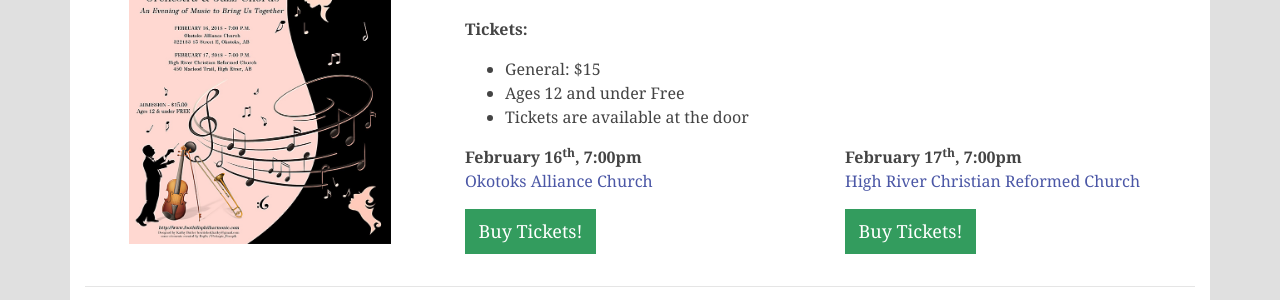
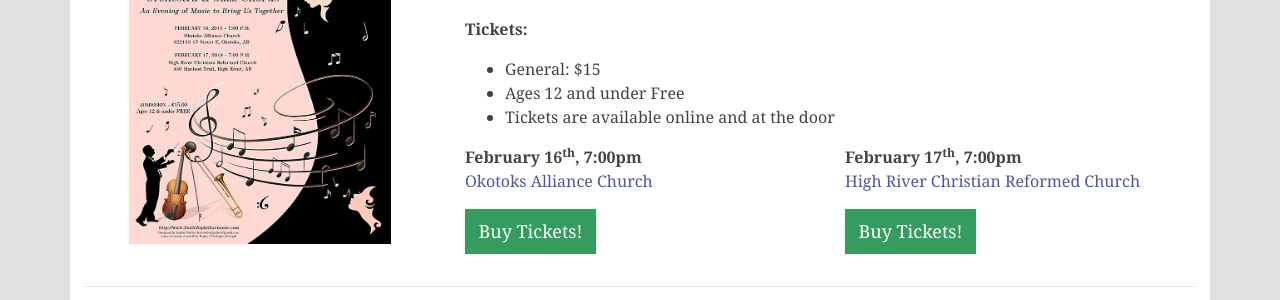
Before and after one commit to percyhanna/fps, a Jekyll site: the page built from concerts.html, in a window 1280 px wide and 1016 px high. Shown: the part 272-572 px from the top of the window. Built offline with Jekyll 4.4.1, drawn with Linux system fonts in a browser that asks for light colours; nearby versions of some CDN libraries; Markdown is read by kramdown in place of the engine named in the settings.

Commit message:
Update ticket info

```diff
--- a/concerts.html
+++ b/concerts.html
@@ -24,7 +24,7 @@ title: Upcoming Concerts
               <ul>
                 <li>General: $15</li>
                 <li>Ages 12 and under Free</li>
-                <li>Tickets are available at the door</li>
+                <li>Tickets are available online and at the door</li>
               </ul>
             </p>
 
```
